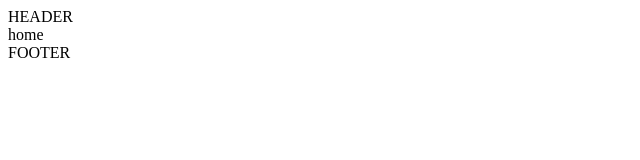
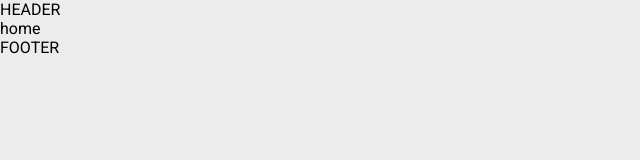
Before and after one commit to dontamayo/nba_app_2018, a React app: page / in a window 1280 px wide. Shown: the whole page, without its empty margins (0-640 px from the left). Built offline with nearby package versions, Linux system fonts and the light colour scheme.

Commit message:
added layout.css and google fonts

```diff
--- a/public/index.html
+++ b/public/index.html
@@ -8,6 +8,7 @@
       manifest.json provides metadata used when your web app is added to the
       homescreen on Android. See https://developers.google.com/web/fundamentals/engage-and-retain/web-app-manifest/
     -->
+    <link href="https://fonts.googleapis.com/css?family=Roboto:300,400,500,700" rel="stylesheet"
     <link rel="stylesheet" href="https://cdnjs.cloudflare.com/ajax/libs/font-awesome/4.7.0/css/font-awesome.min.css">
     <link rel="shortcut icon" href="%PUBLIC_URL%/nba.ico">
     <link rel="stylesheet" type="text/css" charset="UTF-8" href="https://cdnjs.cloudflare.com/ajax/libs/slick-carousel/1.6.0/slick.min.css" />
--- /dev/null
+++ b/src/hoc/Layout/layout.css
@@ -0,0 +1,10 @@
+body {
+  margin: 0;
+  paddin: 0;
+  background: #ececec;
+  font-family: 'Roboto', sans-serif;
+}
+
+a {
+  text-decoration:
+}
--- a/src/hoc/Layout/layout.js
+++ b/src/hoc/Layout/layout.js
@@ -1,4 +1,5 @@
 import React, { Component } from 'react';
+import './layout.css'
 
 
 class Layout extends Component {
@@ -8,7 +9,7 @@ class Layout extends Component {
   render (){
     return(
       <div>
-      HEADER
+        HEADER
         {this.props.children}
         FOOTER
       </div>
```
